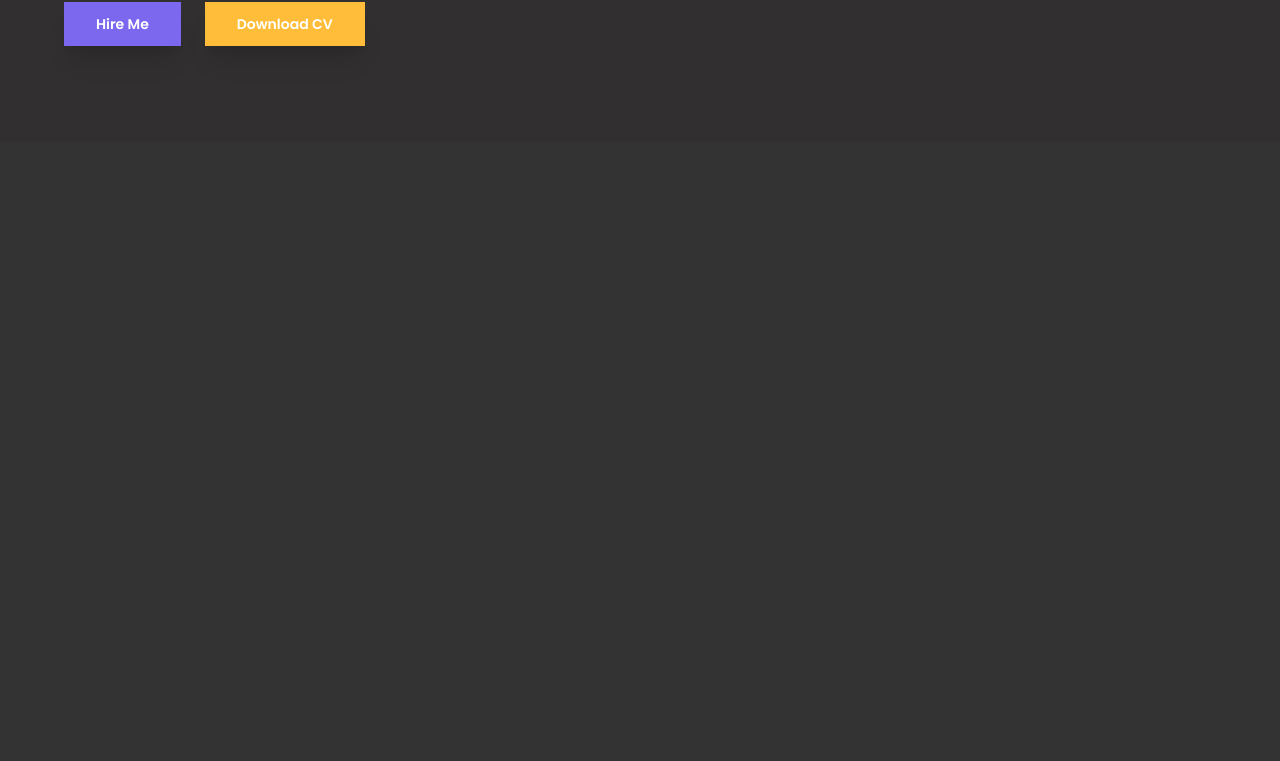
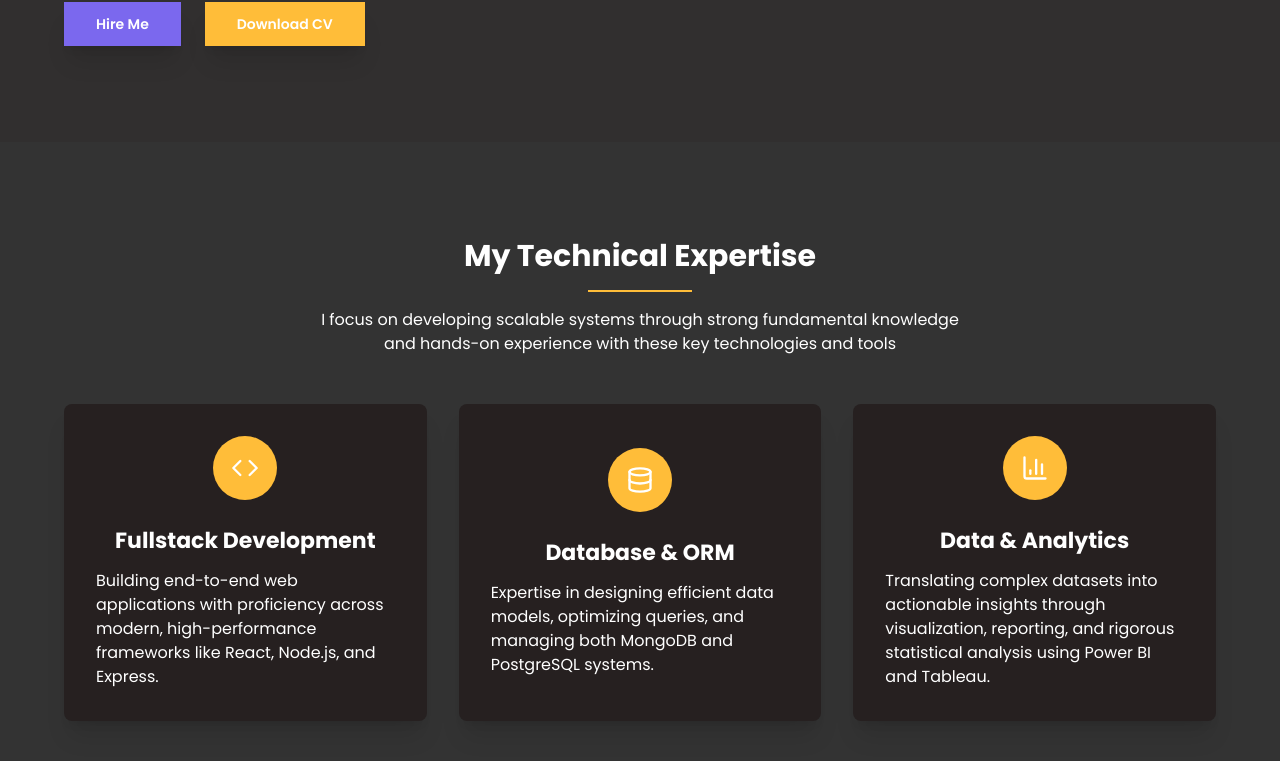
Before and after one commit to sumiya-yasmin/sumiya-yasmin-portfolio, a Next.js app: page / in a window 1280 px wide. Shown: the part 1280-2041 px from the top of the page. Before the commit the page ends 1422 px from the top, so only its background shows below. Built offline with nearby package versions, Linux system fonts and the light colour scheme.

Commit message:
Add techExpertise section in portfolio page

```diff
--- a/app/page.tsx
+++ b/app/page.tsx
@@ -2,6 +2,7 @@ import  AboutSection  from "./components/AboutSection";
 import { HeroSection } from "./components/HeroSection";
 import { MainContent } from "./components/MainContent";
 import Navbar from "./components/NavBar";
+import TechExpertiseSection from "./components/TechExpertiseSection";
 
 export default function HomePage() {
   return (
@@ -10,6 +11,7 @@ export default function HomePage() {
       <MainContent>
         <HeroSection />
         <AboutSection />
+        <TechExpertiseSection />
       </MainContent>
     </>
   );
```
